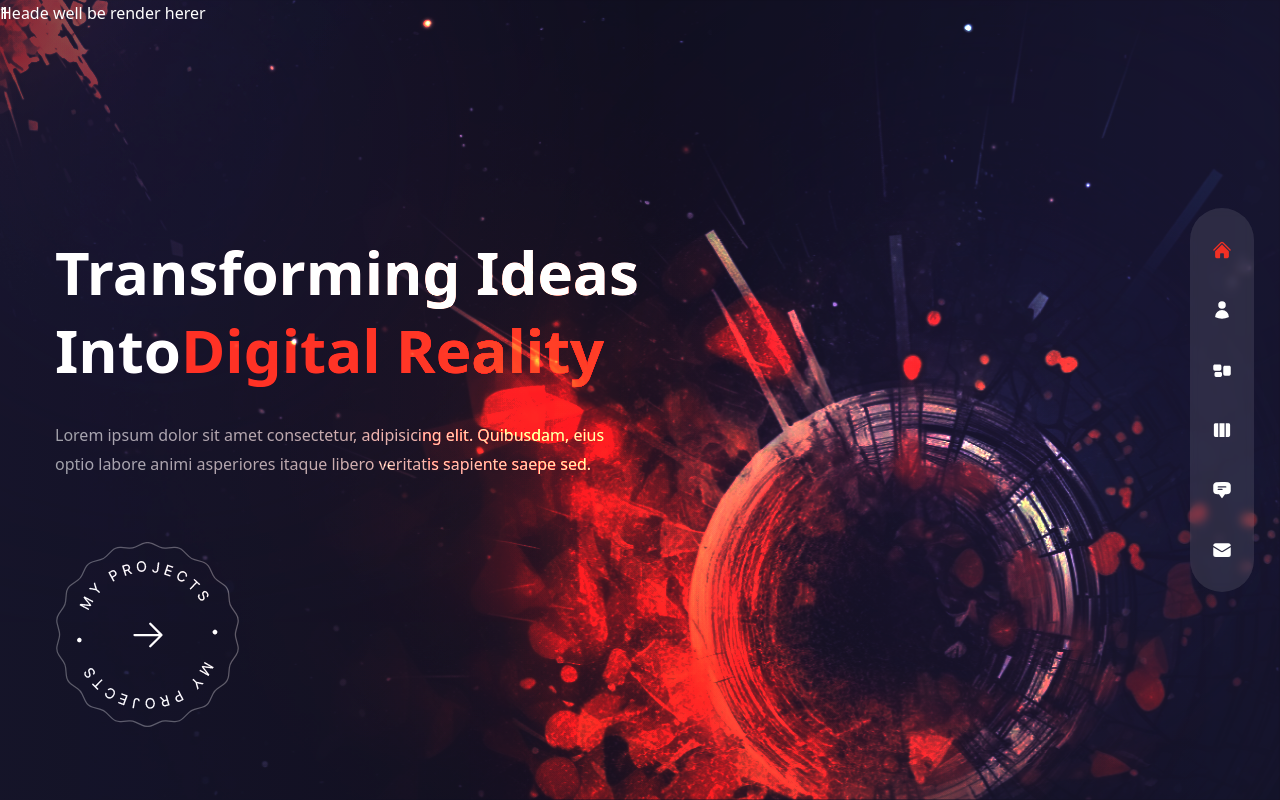
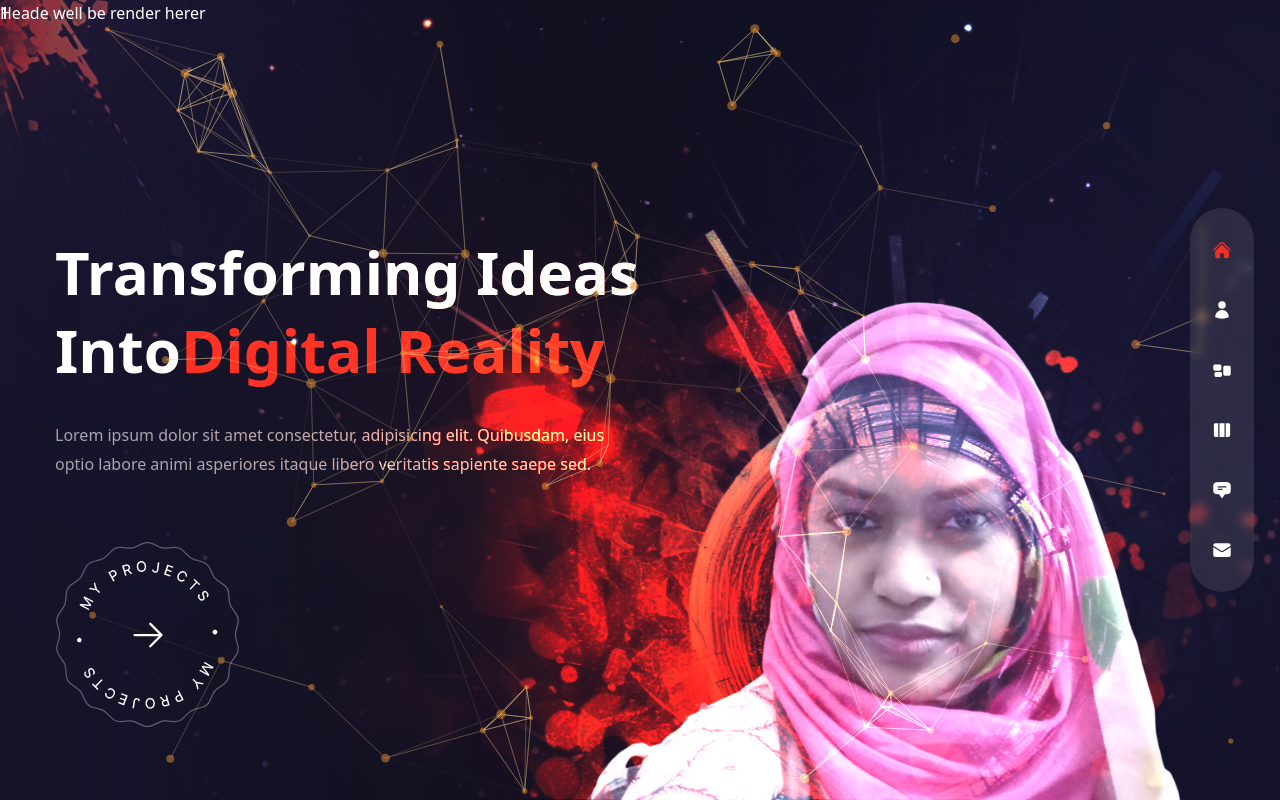
Before and after one commit to Sharmin64/my-next-portfolio, a Next.js app: page / in a window 1280 px wide. Built offline with nearby package versions, Linux system fonts and the light colour scheme.

Commit message:
particles updated

```diff
--- a/components/Avatar.js
+++ b/components/Avatar.js
@@ -1,7 +1,18 @@
+import Image from "next/image";
 import React from "react";
 
 const Avatar = () => {
-  return <div>Avatar</div>;
+  return (
+    <div className="hidden xl:flex xl:max-w-none">
+      <Image
+        src={"/avatar.png"}
+        width={637}
+        height={578}
+        alt="avatar"
+        className="translate-z-0 w-full h-full  "
+      />
+    </div>
+  );
 };
 
 export default Avatar;
--- a/components/ParticlesContainer.js
+++ b/components/ParticlesContainer.js
@@ -1,7 +1,95 @@
-import React from "react";
+import Particles from "react-tsparticles";
+import { loadFull } from "tsparticles";
+import { useCallback } from "react";
 
 const ParticlesContainer = () => {
-  return <div>ParticlesContainer</div>;
+  // *init
+  const particlesInit = useCallback(async (engine) => {
+    await loadFull(engine);
+  }, []);
+
+  const particlesLoaded = useCallback(async () => {}, []);
+  return (
+    <Particles
+      className="w-full h-full absolute translate-z-0"
+      id="tsparticles"
+      init={particlesInit}
+      loaded={particlesLoaded}
+      options={{
+        fullScreen: { enable: false },
+        background: {
+          color: {
+            value: "",
+          },
+        },
+        fpsLimit: 120,
+        interactivity: {
+          events: {
+            onClick: {
+              enable: false,
+              mode: "push",
+            },
+            onHover: {
+              enable: true,
+              mode: "repulse",
+            },
+            resize: true,
+          },
+          modes: {
+            push: {
+              quantity: 90,
+            },
+            repulse: {
+              distance: 200,
+              duration: 0.4,
+            },
+          },
+        },
+        particles: {
+          color: {
+            value: "#e68e2e",
+          },
+          links: {
+            color: "#f5d393",
+            distance: 150,
+            enable: true,
+            opacity: 0.5,
+            width: 1,
+          },
+          collisions: {
+            enable: true,
+          },
+          move: {
+            directions: "none",
+            enable: true,
+            outModes: {
+              default: "bounce",
+            },
+            random: false,
+            speed: 1,
+            straight: false,
+          },
+          number: {
+            density: {
+              enable: true,
+              area: 800,
+            },
+            value: 80,
+          },
+          opacity: {
+            value: 0.5,
+          },
+          shape: {
+            type: "circle",
+          },
+          size: {
+            value: { min: 1, max: 5 },
+          },
+        },
+        detectRetina: true,
+      }}
+    />
+  );
 };
 
 export default ParticlesContainer;
--- a/package.json
+++ b/package.json
@@ -19,7 +19,10 @@
     "react": "18.2.0",
     "react-dom": "18.2.0",
     "react-icons": "^4.11.0",
+    "react-tsparticles": "^2.12.2",
     "swiper": "^10.3.1",
-    "tailwindcss": "3.3.3"
+    "tailwind-scrollbar": "^3.0.5",
+    "tailwindcss": "3.3.3",
+    "tsparticles": "^2.12.0"
   }
 }
--- a/pages/index.js
+++ b/pages/index.js
@@ -62,7 +62,18 @@
         {/* bg image  */}
         <div className="bg-none xl:bg-explosion xl:bg-cover xl:bg-right xl:bg-no-repeat w-full h-full absolute mix-blend-color-dodge translate-z-0"></div>
         {/* particles */}
-        <div></div>
+        <ParticlesContainer />
+        {/* avater image */}
+        <motion.div
+          variants={fadeIn("up", 0.5)}
+          initial="hidden"
+          animate="show"
+          exit="hidden"
+          transition={{ duration: 1, ease: "easeInOut" }}
+          className="w-full h-full max-w-[637px] max-h-[578px] absolute -bottom-22 right-0 mix-blend-plus-lighter drop-shadow-md lg:bottom-16 lg:right-[6%]"
+        >
+          <Avatar />
+        </motion.div>
       </div>
     </div>
   );
```
Also changed, not shown: 1 other file (tests, documents, lock files or other folders).
